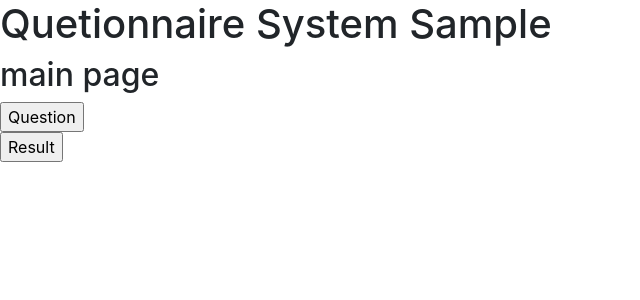
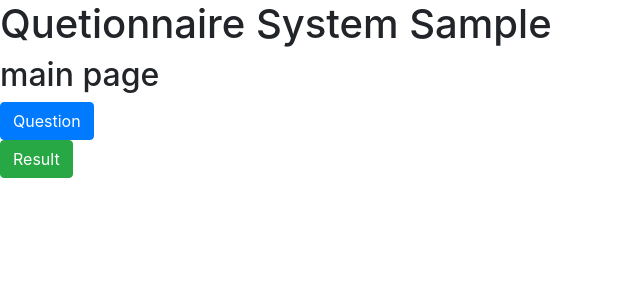
Before and after one commit to heroccccc/questionnaire_system, a Flask app: page / in a window 1280 px wide. Shown: the top 300 px of the page, without its empty margins (0-640 px from the left). Run offline with Flask 2, Linux system fonts and the light colour scheme; some libraries are stand-ins or nearby versions.

Commit message:
bootstrap secound commit.

```diff
--- a/main/templates/index.html
+++ b/main/templates/index.html
@@ -2,9 +2,9 @@
 {% block body %}
 <h2>main page</h2>
 <form  action="{{ url_for('answer_question') }}" method=get>
-    <input type="submit" value="Question">
+    <input type="submit" class="btn btn-primary" value="Question">
 </form>
 <form  action="{{ url_for('show_result') }}" method=get>
-    <input type="submit" value="Result">
+    <input type="submit" class="btn btn btn-success" value="Result">
 </form>
 {% endblock %}
```
